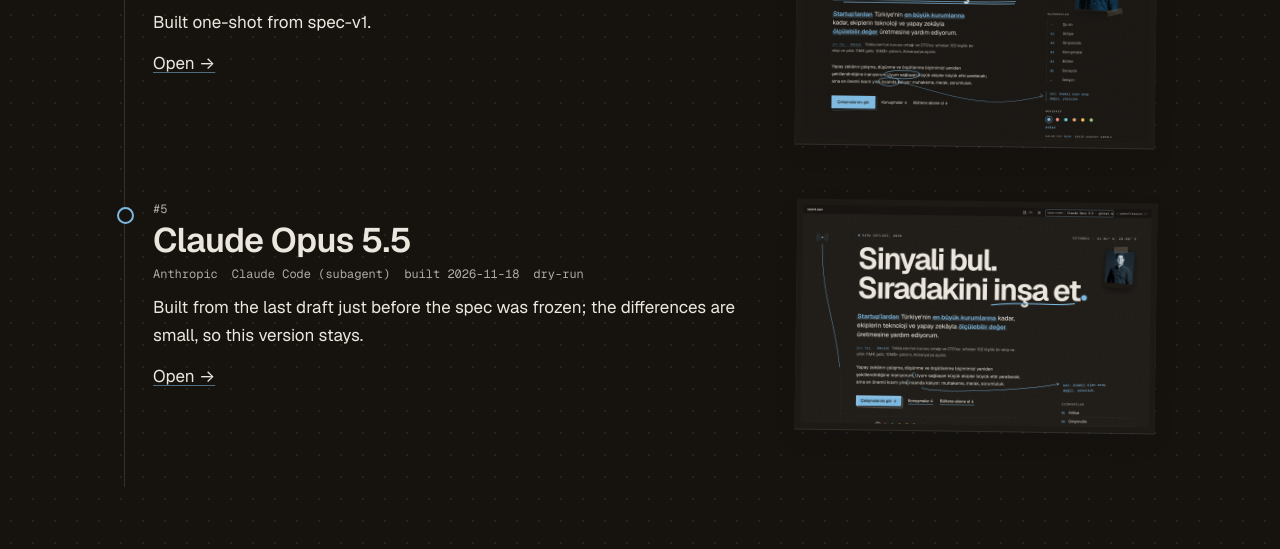
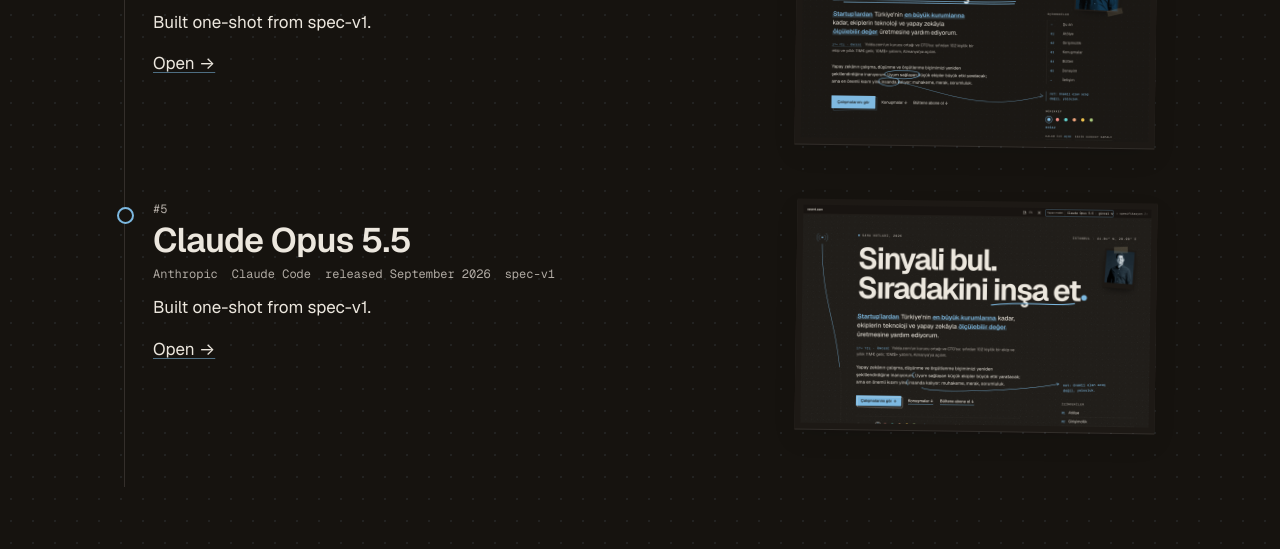
Before and after one commit to ozsert/ozsert.com, a plain HTML site: page models/index.html in a window 1280 px wide. Shown: the part 700-1249 px from the top of the page. Drawn offline with nearby package versions, Linux system fonts and the light colour scheme.

Commit message:
Models page: show each model's release month; Opus 5.5 listed as spec-v1
Co-Authored-By: Claude Opus 5.5 <noreply@anthropic.com>

```diff
--- a/content/models.json
+++ b/content/models.json
@@ -7,6 +7,7 @@
       "lab": "Anthropic",
       "family": "claude",
       "order": 4,
+      "released": "2026-07",
       "builtOn": "2026-11-21",
       "harness": "Claude Code",
       "defaults": "default settings",
@@ -29,15 +30,16 @@
       "lab": "Anthropic",
       "family": "claude",
       "order": 5,
+      "released": "2026-09",
       "builtOn": "2026-11-18",
-      "harness": "Claude Code (subagent)",
+      "harness": "Claude Code",
       "defaults": "default settings",
-      "specVersion": "dry-run",
+      "specVersion": "spec-v1",
       "status": "ok",
       "path": "/models/claude-opus-5-5/",
       "note": {
-        "tr": "Spec dondurulmadan hemen önce, son taslak üzerinden inşa edildi; farklar küçük olduğu için bu sürüm korunuyor.",
-        "en": "Built from the last draft just before the spec was frozen; the differences are small, so this version stays."
+        "tr": "spec-v1 üzerinden tek seferde inşa edildi.",
+        "en": "Built one-shot from spec-v1."
       },
       "release": "claude-opus-5-5_2026-11-19_1056",
       "pages": [
--- a/models/index.html
+++ b/models/index.html
@@ -49,6 +49,12 @@
             open: "Open →", released: "released", built: "built", failed: "failed", empty: "No models registered yet." }
     };
     function esc(s) { return String(s == null ? "" : s).replace(/[&<>"]/g, function (c) { return { "&": "&amp;", "<": "&lt;", ">": "&gt;", '"': "&quot;" }[c]; }); }
+    // "2026-07" → "Temmuz 2026" / "July 2026": the model's release month (approximate, so no day)
+    function month(ym) {
+      var p = String(ym).split("-");
+      try { return new Intl.DateTimeFormat(OZ.lang === "tr" ? "tr-TR" : "en-GB", { month: "long", year: "numeric" }).format(new Date(+p[0], +p[1] - 1, 1)); }
+      catch (e) { return ym; }
+    }
     function render() {
       var u = UI[OZ.lang];
       document.title = (OZ.lang === "tr" ? "Modeller" : "Models") + " — ozsert.com";
@@ -63,7 +69,7 @@
           var shot = "/assets/shots/" + m.id + "-desktop-" + OZ.theme + ".png";
           return '<li class="m-item' + (m.family === "claude" ? "" : " rival") + (m.status === "failed" ? " failed" : "") + '">' +
             "<div><div class=\"m-date\">#" + esc(m.order) + "</div><h2>" + esc(m.name) + "</h2>" +
-            '<div class="m-meta"><span>' + esc(m.lab) + "</span><span>" + esc(m.harness) + "</span><span>" + u.built + " " + esc(m.builtOn) +
+            '<div class="m-meta"><span>' + esc(m.lab) + "</span><span>" + esc(m.harness) + "</span><span>" + (m.released ? u.released + " " + esc(month(m.released)) : u.built + " " + esc(m.builtOn)) +
             "</span><span>" + esc(m.specVersion) + "</span>" + (m.status === "failed" ? '<span class="h-stamp">' + u.failed + "</span>" : "") + "</div>" +
             (note ? '<p class="m-note">' + esc(note) + "</p>" : "") +
             '<a href="' + esc(m.path || "/models/" + m.id + "/") + '">' + u.open + "</a></div>" +
```
